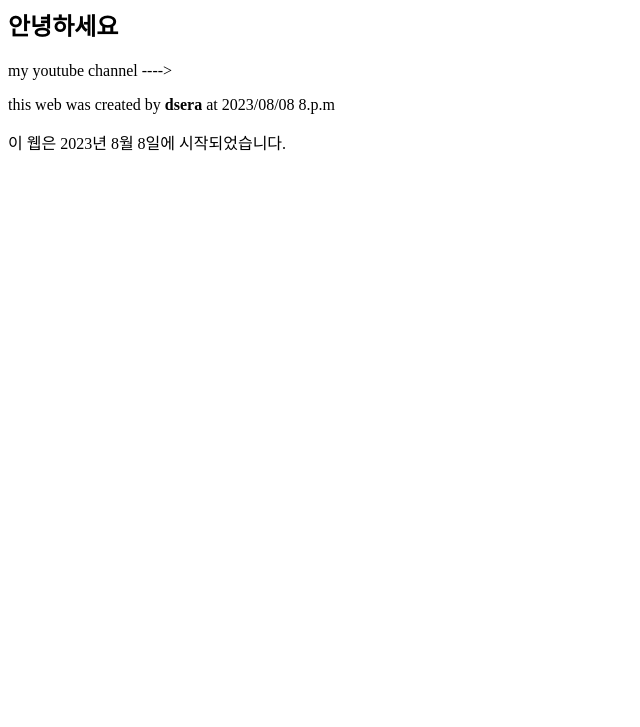
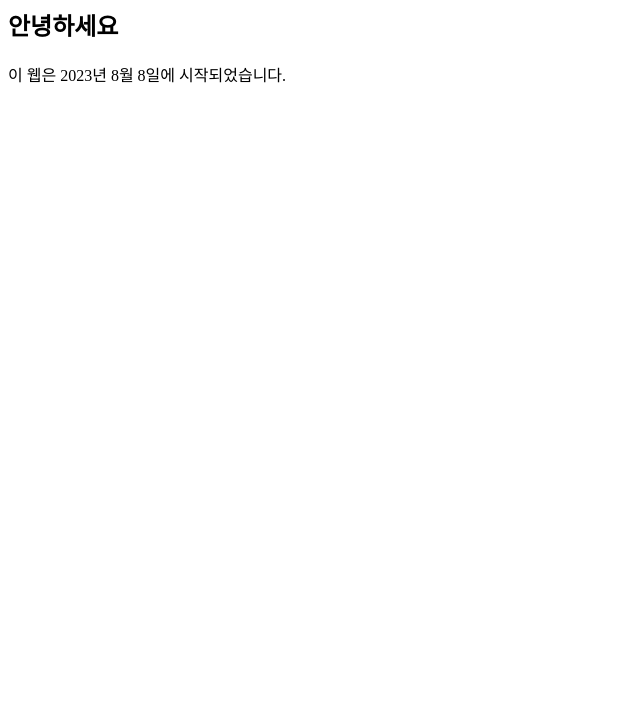
Before and after one commit to dsera1032/first-my-own-web, a plain HTML site: page index.html in a window 1280 px wide. Shown: the part 73-800 px from the top of the page, without its empty margins (0-640 px from the left). Drawn offline with Linux system fonts and the light colour scheme.

Commit message:
fourth commit

```diff
--- a/index.html
+++ b/index.html
@@ -7,13 +7,6 @@
     <h2> 안녕하세요 </h2>
 </head>
 <body>
-    <p>
-        my youtube channel ----&gt;
-    </p>
-
-    <p>
-        this web was created by <strong>dsera</strong> at 2023/08/08 8.p.m
-    </p>
     <p>
         이 웹은 2023년 8월 8일에 시작되었습니다.
     </p>
```
